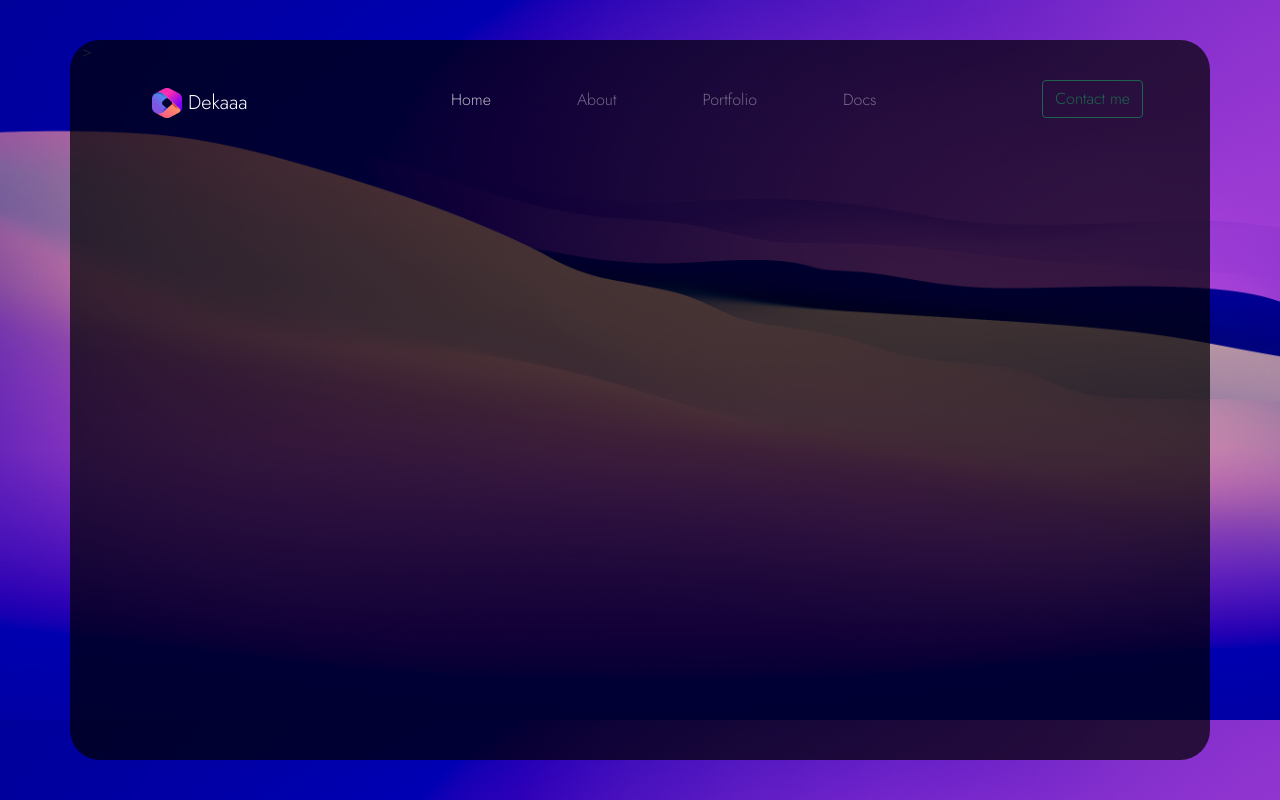
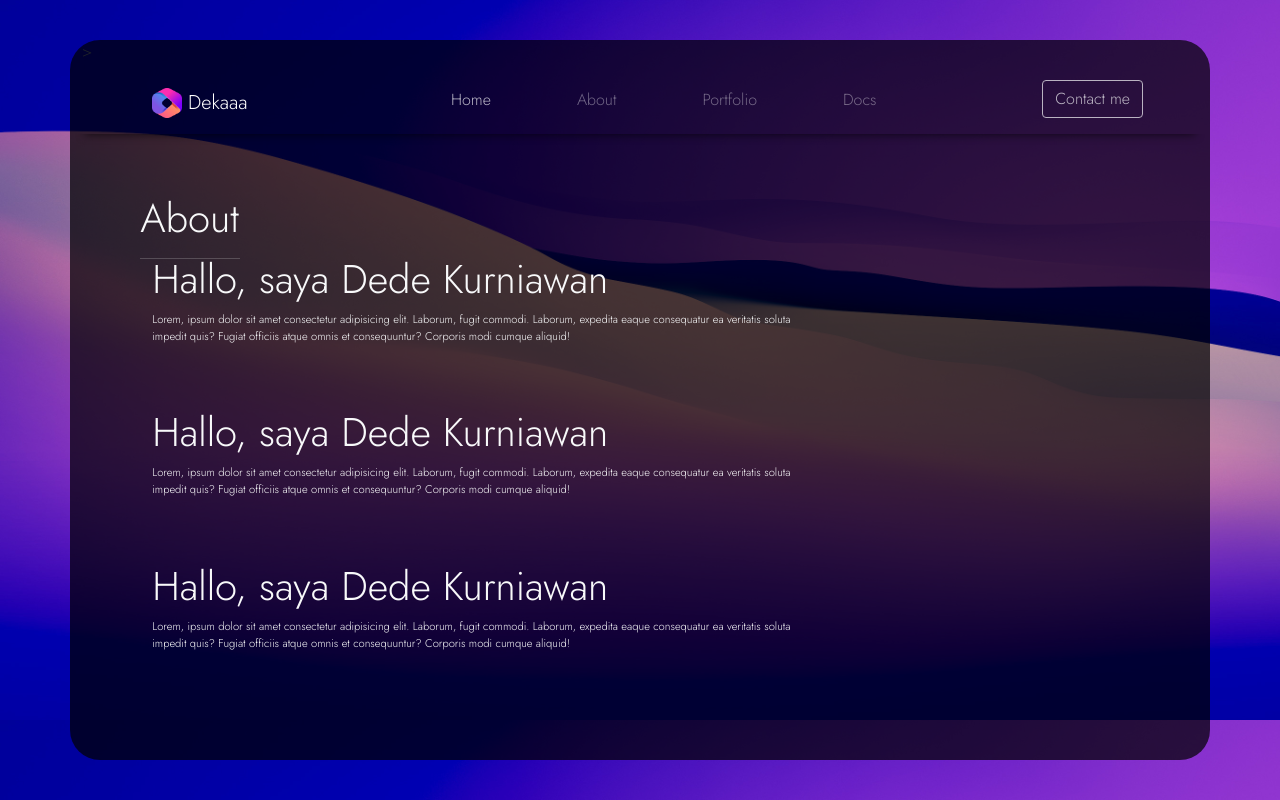
Before and after one commit to dedekurniawan3/dedekurniawan3.github.io, a plain HTML site: page about.html in a window 1280 px wide. Drawn offline with nearby package versions, Linux system fonts and the light colour scheme.

Commit message:
ubah about

```diff
--- a/about.html
+++ b/about.html
@@ -1,5 +1,5 @@
 <!DOCTYPE html>
-<html lang="en">
+<html lang="en" id="home">
   <head>
     <!-- Required meta tags -->
     <meta charset="utf-8" />
@@ -16,7 +16,7 @@
   <body>
     <div class="container">
       <nav class="navbar fixed-top navbar-expand-lg navbar-dark mt-4">
-        <div class="container-fluid">
+        <div class="container-fluid navbarku">
           <a class="navbar-brand" href="#">
             <img src="/img/logo.png" alt="" width="30" height="30" class="d-inline-block align-text-top" />
             Dekaaa
@@ -32,20 +32,20 @@
             <div class="offcanvas-body">
               <ul class="navbar-nav pt-2 text-light ms-auto">
                 <li class="nav-item">
-                  <a class="navbar-nav-scroll nav-link active" aria-current="page" href="./index.html">Home</a>
+                  <a class="navbar-nav-scroll nav-link active" aria-current="page" href="#index.html">Home</a>
                 </li>
                 <li class="nav-item">
-                  <a class="navbar-nav-scroll nav-link" href="./about.html">About</a>
+                  <a class="navbar-nav-scroll nav-link" href="/about.html">About</a>
                 </li>
                 <li class="nav-item">
-                  <a class="navbar-nav-scroll nav-link" href="./portfolio.html">Portfolio</a>
+                  <a class="navbar-nav-scroll nav-link" href="/portfolio.html">Portfolio</a>
                 </li>
                 <li class="nav-item">
                   <a class="navbar-nav-scroll nav-link" href="#contact">Docs</a>
                 </li>
               </ul>
               <div class="d-flex ms-auto bg-transparent pb-3 ps-5 pt-2 search">
-                <a href="google.com"><button class="btn btn-outline-success ms-auto" type="submit">Contact me</button></a>
+                <a href="mailto:abc@example.com?subject = Feedback&body = Message"><button class="btn btn-outline-light ms-auto" type="submit">Contact me</button></a>
               </div>
             </div>
           </div>
@@ -54,7 +54,46 @@
       <!-- End Navbar -->
 
       <!-- Header -->>
+      <div class="name-about d-flex align-items-center px-5 flex-wrap">
+        <div class="row g-3 judul-about">
+          <div class="col-sm-12">
+            <h1 class="text-light">About</h1>
+            <hr style="height: 1px; width: 100px; background-color: #ccc; border: none" />
+          </div>
+        </div>
+        <div class="row isi-about col-xs-pt">
+          <div class="col-sm-8 g-5">
+            <div class="about-1">
+              <h1 class="text-light">Hallo, saya Dede Kurniawan</h1>
+              <p class="text-light">
+                Lorem, ipsum dolor sit amet consectetur adipisicing elit. Laborum, fugit commodi. Laborum, expedita eaque consequatur ea veritatis soluta impedit quis? Fugiat officiis atque omnis et consequuntur? Corporis modi cumque
+                aliquid!
+              </p>
+            </div>
+          </div>
+          <div class="col-sm-8 g-5">
+            <div class="about-1">
+              <h1 class="text-light">Hallo, saya Dede Kurniawan</h1>
+              <p class="text-light">
+                Lorem, ipsum dolor sit amet consectetur adipisicing elit. Laborum, fugit commodi. Laborum, expedita eaque consequatur ea veritatis soluta impedit quis? Fugiat officiis atque omnis et consequuntur? Corporis modi cumque
+                aliquid!
+              </p>
+            </div>
+          </div>
+          <div class="col-sm-8 g-5">
+            <div class="about-1">
+              <h1 class="text-light">Hallo, saya Dede Kurniawan</h1>
+              <p class="text-light">
+                Lorem, ipsum dolor sit amet consectetur adipisicing elit. Laborum, fugit commodi. Laborum, expedita eaque consequatur ea veritatis soluta impedit quis? Fugiat officiis atque omnis et consequuntur? Corporis modi cumque
+                aliquid!
+              </p>
+            </div>
+          </div>
+        </div>
+      </div>
+      <!-- <div class="img-header d-flex align-items-center">
 
+          </div> -->
       <!-- End header -->
     </div>
     <script src="https://cdn.jsdelivr.net/npm/bootstrap@5.1.3/dist/js/bootstrap.bundle.min.js" integrity="sha384-ka7Sk0Gln4gmtz2MlQnikT1wXgYsOg+OMhuP+IlRH9sENBO0LRn5q+8nbTov4+1p" crossorigin="anonymous"></script>
```
